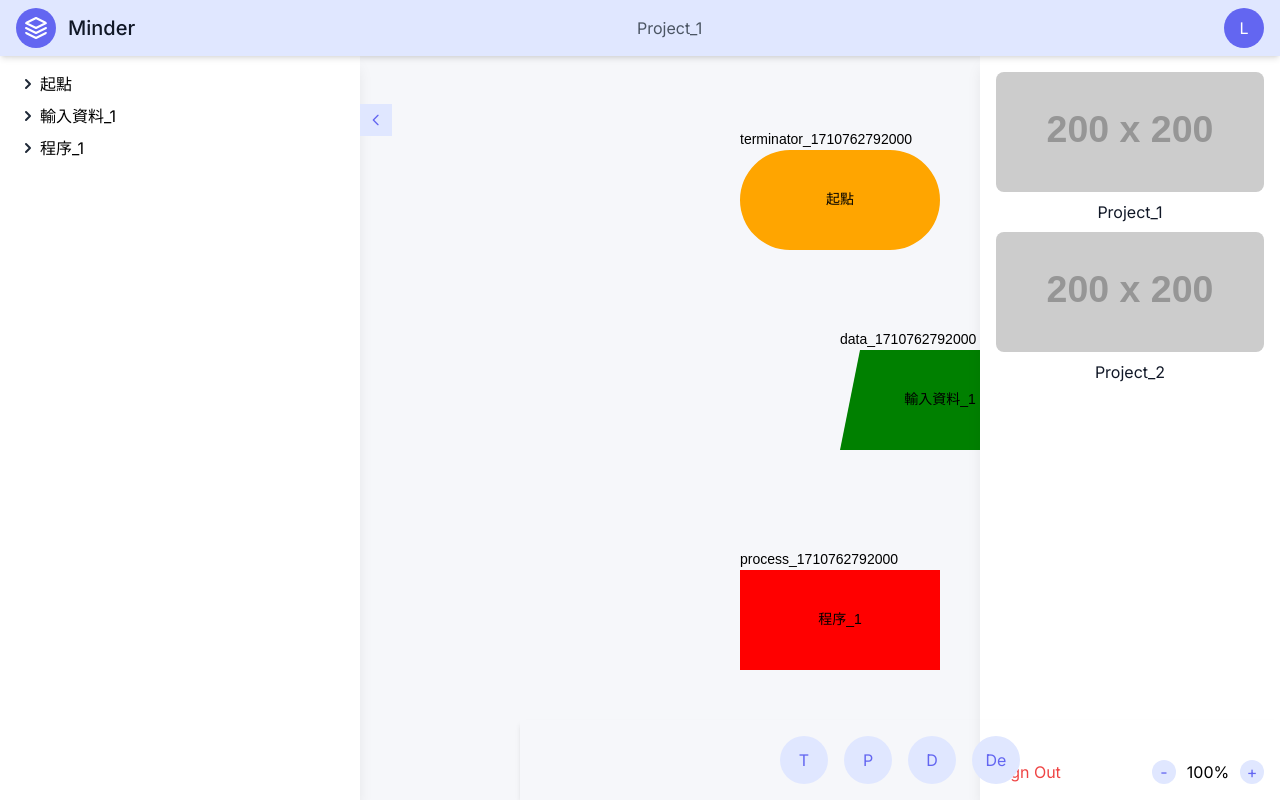
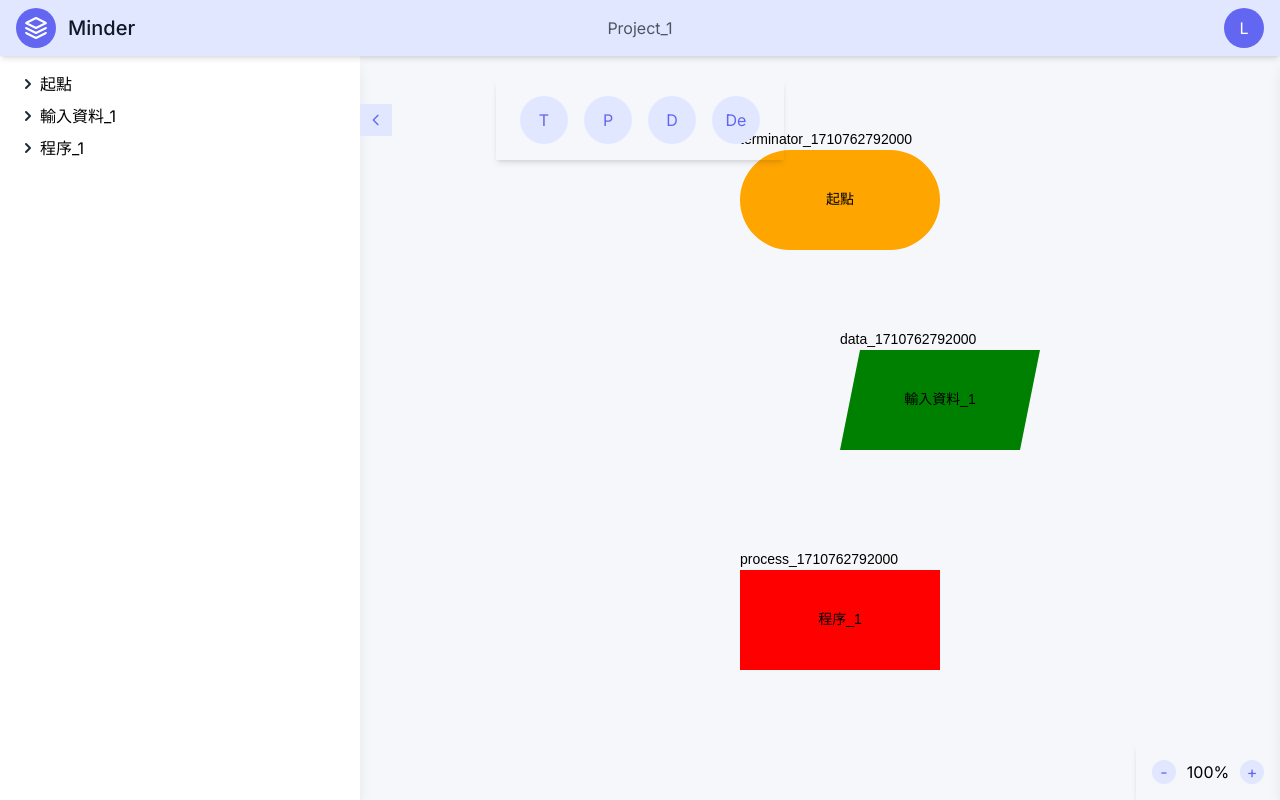
Before and after one commit to RuFrontEnd/minder, a Next.js app in the folder frontend/: page / in a window 1280 px wide. Built offline with nearby package versions, Linux system fonts and the light colour scheme.

Commit message:
re layout button position

```diff
--- a/frontend/src/app/page.tsx
+++ b/frontend/src/app/page.tsx
@@ -260,7 +260,7 @@ export default function ProcessPage() {
     [scale, setScale] = useState(1),
     [leftMouseBtn, setLeftMouseBtn] = useState(false),
     [isDataSidePanelOpen, setIsDataSidePanelOpen] = useState(true),
-    [isUserSidePanelOpen, setIsUserSidePanelOpen] = useState(true),
+    [isUserSidePanelOpen, setIsUserSidePanelOpen] = useState(false),
     [steps, setSteps] = useState<PageTypes.Steps>({}),
     [procedures, setProcedures] = useState<PageTypes.Procedures>({}),
     [otherSteps, setOtherSteps] = useState<PageTypes.OtherSteps>([]);
@@ -1617,7 +1617,8 @@ export default function ProcessPage() {
   return (
     <>
       <header className="w-full fixed z-50 shadow-md text-gray-600 body-font bg-indigo-100">
-        <div className="container mx-auto flex flex-wrap py-2 px-4 flex-col md:flex-row items-center">
+        <ul className="container mx-auto grid grid-cols-3 py-2 px-4">
+          <li>
             <a className="flex title-font font-medium items-center text-gray-900 mb-4 md:mb-0">
               <svg
                 xmlns="http://www.w3.org/2000/svg"
@@ -1633,16 +1634,21 @@ export default function ProcessPage() {
               </svg>
               <span className="ml-3 text-xl">Minder</span>
             </a>
-          <nav className="md:ml-auto md:mr-auto flex flex-wrap items-center text-base justify-center">
-            <a className="mr-5 hover:text-gray-900">Project_1</a>
+          </li>
+          <li className="justify-self-center self-center text-base">
+            <nav>
+              <a className="hover:text-gray-900">Project_1</a>
             </nav>
+          </li>
+          <li className="justify-self-end self-center text-base">
             <div
               className="w-10 h-10 inline-flex items-center justify-center rounded-full bg-indigo-500 text-white flex-shrink-0 cursor-pointer"
               onClick={onClickProfile}
             >
               L
             </div>
-        </div>
+          </li>
+        </ul>
       </header>
       <SidePanel
         open={isDataSidePanelOpen}
@@ -1770,10 +1776,48 @@ export default function ProcessPage() {
               </div>
             </li>
           </ul>
-          <div className="text-red-500">Sign Out</div>
+          <div className="text-red-500">
+            <p className="text-end cursor-pointer">Sign Out</p>
+          </div>
         </div>
       </SidePanel>
-      <div>
+      <motion.ul
+        className="fixed p-4 bottom-0 right-0 shadow-md"
+        variants={{
+          open: {
+            right: '300px',
+          },
+          closed: {
+            right: "0px",
+          },
+        }}
+        initial={isUserSidePanelOpen ? "open" : "closed"}
+        animate={isUserSidePanelOpen ? "open" : "closed"}
+        transition={{ type: "easeInOut" }}
+      >
+        <li className="justify-self-end">
+          <div className="flex items-center">
+            <div
+              className="w-6 h-6 inline-flex items-center justify-center rounded-full bg-indigo-100 text-indigo-500 flex-shrink-0 cursor-pointer"
+              onClick={onClickScaleMinusIcon}
+            >
+              -
+            </div>
+            <div
+              className="flex mx-2 items-center justify-center cursor-pointer w-[48px]"
+              onClick={onClickScaleNumber}
+            >
+              {Math.ceil(scale * 100)}%
+            </div>
+            <div
+              className="w-6 h-6 inline-flex items-center justify-center rounded-full bg-indigo-100 text-indigo-500 flex-shrink-0 cursor-pointer"
+              onClick={onClickScalePlusIcon}
+            >
+              +
+            </div>
+          </div>
+        </li>
+      </motion.ul>
       <canvas
         className={`${space ? "cursor-grab" : ""} overflow-hidden`}
         tabIndex={1}
@@ -1806,24 +1850,10 @@ export default function ProcessPage() {
           }}
         />
       )}
-      </div>
-
-      <motion.ul
-        className="fixed grid grid-cols-3 items-end p-4 bottom-0 right-0 shadow-md"
-        variants={{
-          open: {
-            width: "calc(100vw - 520px)",
-          },
-          closed: {
-            width: "calc(100vw - 0px)",
-          },
-        }}
-        initial={isDataSidePanelOpen ? "open" : "closed"}
-        animate={isDataSidePanelOpen ? "open" : "closed"}
-        transition={{ type: "easeInOut" }}
-      >
-        <li></li>
-        <li className="justify-self-center">
+
+
+      <div className="fixed p-4 top-[80px] left-1/2 -translate-x-1/2 shadow-md">
+        <div className="justify-self-center">
           <div className="flex">
             <div
               className="mx-2 w-12 h-12 inline-flex items-center justify-center rounded-full bg-indigo-100 text-indigo-500 flex-shrink-0 cursor-pointer"
@@ -1850,30 +1880,8 @@ export default function ProcessPage() {
               De
             </div>
           </div>
-        </li>
-        <li className="justify-self-end">
-          <div className="flex items-center">
-            <div
-              className="w-6 h-6 inline-flex items-center justify-center rounded-full bg-indigo-100 text-indigo-500 flex-shrink-0 cursor-pointer"
-              onClick={onClickScaleMinusIcon}
-            >
-              -
-            </div>
-            <div
-              className="flex mx-2 items-center justify-center cursor-pointer w-[48px]"
-              onClick={onClickScaleNumber}
-            >
-              {Math.ceil(scale * 100)}%
-            </div>
-            <div
-              className="w-6 h-6 inline-flex items-center justify-center rounded-full bg-indigo-100 text-indigo-500 flex-shrink-0 cursor-pointer"
-              onClick={onClickScalePlusIcon}
-            >
-              +
-            </div>
-          </div>
-        </li>
-      </motion.ul>
+        </div>
+      </div>
     </>
   );
 }
```
Lines whose indentation alone changed are shown as unchanged.
